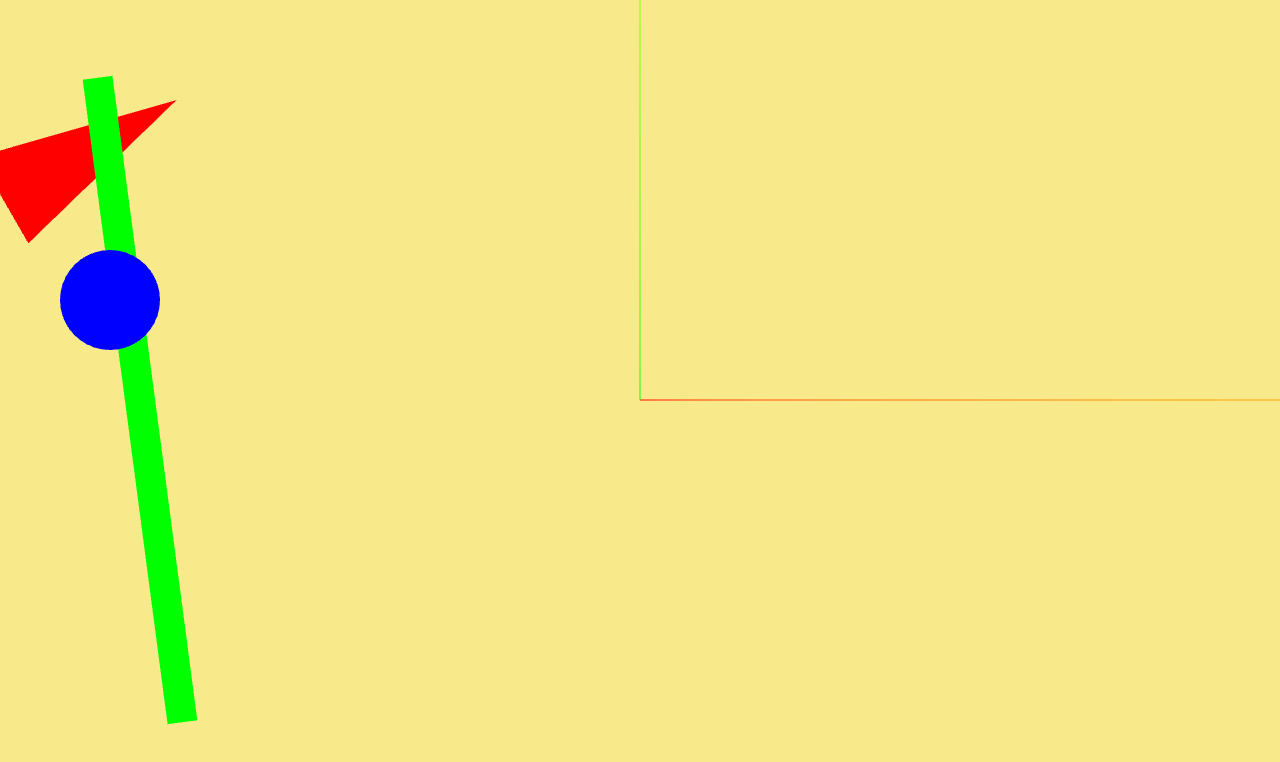
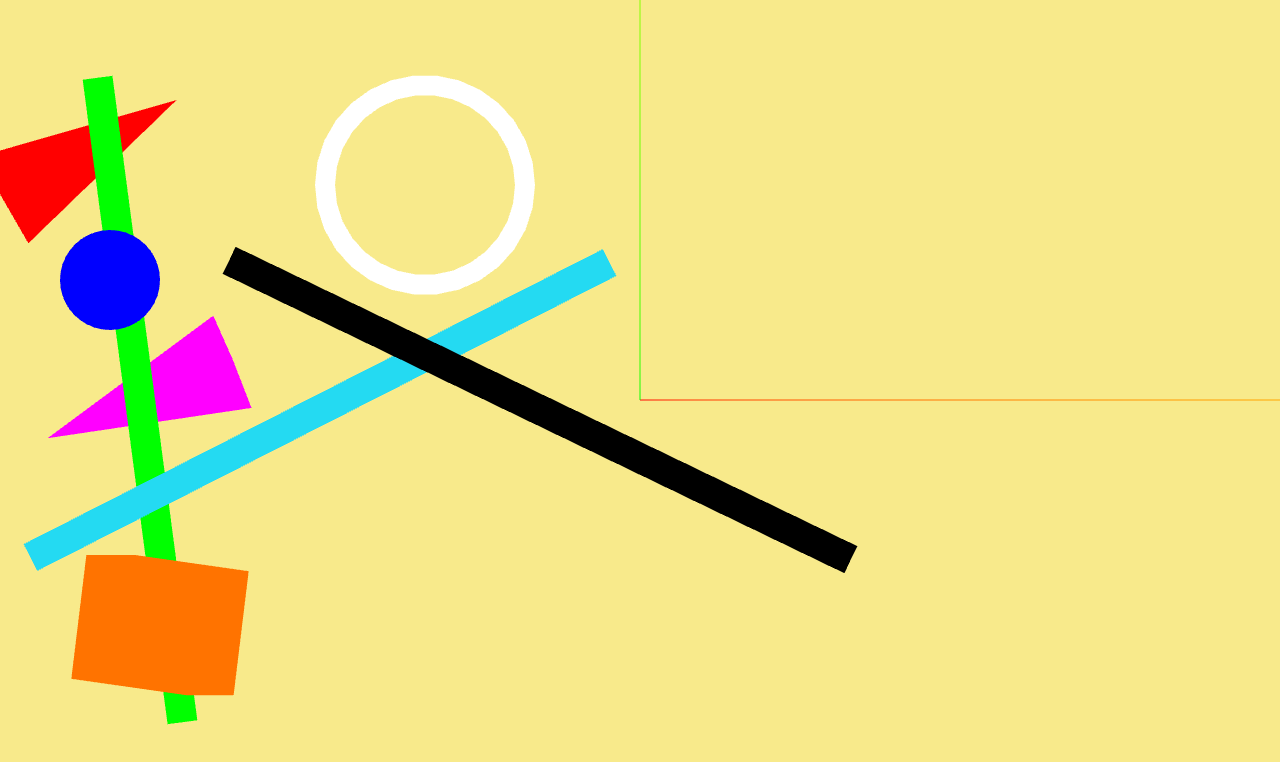
Before and after one commit to filipelsilva/CG-project, a plain HTML site: page index.html in a window 1280 px wide. Drawn offline with nearby package versions, Linux system fonts and the light colour scheme; animation ran at ten frames a second.

Commit message:
added more shapes

```diff
--- a/index.html
+++ b/index.html
@@ -6,7 +6,7 @@
         <style>
             body {
                 margin: 0;
-                background-color: #000000;
+                background-color: #ff7300;
                 overflow: hidden;
             }
         </style>
--- a/js/kadinsky.js
+++ b/js/kadinsky.js
@@ -7,14 +7,30 @@ function createObjects() {
 	material1 = new THREE.MeshBasicMaterial({ color: 0xff0000, wireframe: false });
 	material2 = new THREE.MeshBasicMaterial({ color: 0x00ff00, wireframe: false });
 	material3 = new THREE.MeshBasicMaterial({ color: 0x0000ff, wireframe: false });
+	material4 = new THREE.MeshBasicMaterial({ color: 0xff00ff, wireframe: false });
+	material5 = new THREE.MeshBasicMaterial({ color: 0x24daf2, wireframe: false });
+	material6 = new THREE.MeshBasicMaterial({ color: 0xff7300, wireframe: false });
+	material7 = new THREE.MeshBasicMaterial({ color: 0xffffff, wireframe: false });
+	material8 = new THREE.MeshBasicMaterial({ color: 0x000000, wireframe: false });
 
 	geometry1 = new THREE.ConeGeometry(50,200,70);
 	geometry2 = new THREE.BoxGeometry(30,650,50);
 	geometry3 = new THREE.SphereGeometry(50, 20 ,20);
+	geometry4 = new THREE.ConeGeometry(50, 200, 4);
+	geometry5 = new THREE.CylinderGeometry(15, 15, 650, 50);
+	geometry6 = new THREE.BoxGeometry(125, 125, 125);
+	geometry7 = new THREE.TorusGeometry(100,10, 30, 30);
+	geometry8 = new THREE.BoxGeometry(30,690,50);
+
 
 	cone1 = new THREE.Mesh(geometry1, material1);
 	cube2 = new THREE.Mesh(geometry2, material2);
 	sphere3 = new THREE.Mesh(geometry3, material3);
+	pyramid4 = new THREE.Mesh(geometry4, material4);
+	cylinder5 = new THREE.Mesh(geometry5, material5);
+	cube6 = new THREE.Mesh(geometry6, material6);
+	torus7 = new THREE.Mesh(geometry7, material7);
+	cube8 = new THREE.Mesh(geometry8, material8);
 
 	cone1.position.set(-550, 250, -500);
 	cone1.rotation.z = -(Math.PI / 4) - (Math.PI /12);
@@ -22,13 +38,33 @@ function createObjects() {
 	cube2.position.set(-500, 0, -200);
 	cube2.rotation.z = Math.PI / 24;
 
-	sphere3.position.set(-530, 100, 0);
+	sphere3.position.set(-530, 120, 0);
 
+	pyramid4.position.set(-500, 0, -500);
+	pyramid4.rotation.z = (Math.PI / 4) * 2.5;
+	pyramid4.rotation.x =  Math.PI /50;
+
+	cylinder5.position.set(-320, -10, -100);
+	cylinder5.rotation.z = -(Math.PI / 4) * 1.4;
+
+	cube6.position.set(-480,-225,0);
+	cube6.rotation.y = -Math.PI / 8;
+	cube6.rotation.z = -Math.PI / 24;
+
+	torus7.position.set(-215, 215, 0);
+
+	cube8.position.set(-100, -10, 500);
+	cube8.rotation.z = Math.PI /2.8;
 
 	group = new THREE.Group();
 	group.add(cone1);
 	group.add(cube2);
 	group.add(sphere3);
+	group.add(pyramid4);
+	group.add(cylinder5);
+	group.add(cube6);
+	group.add(torus7);
+	group.add(cube8);
 
 	scene.add(group);
 }
```
